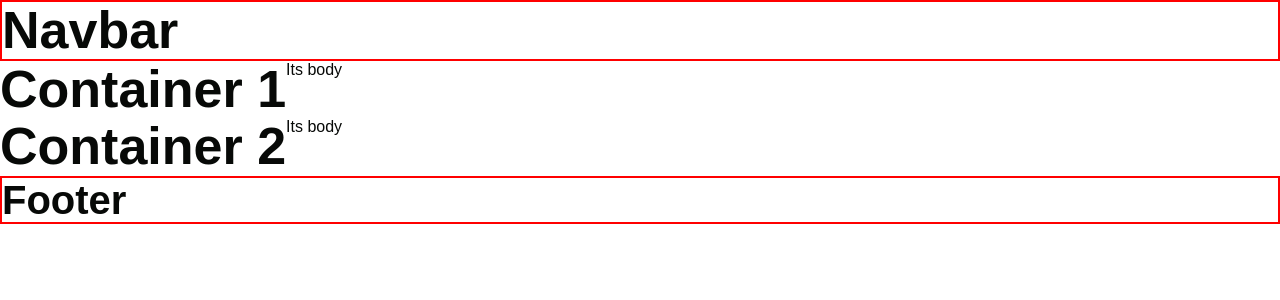
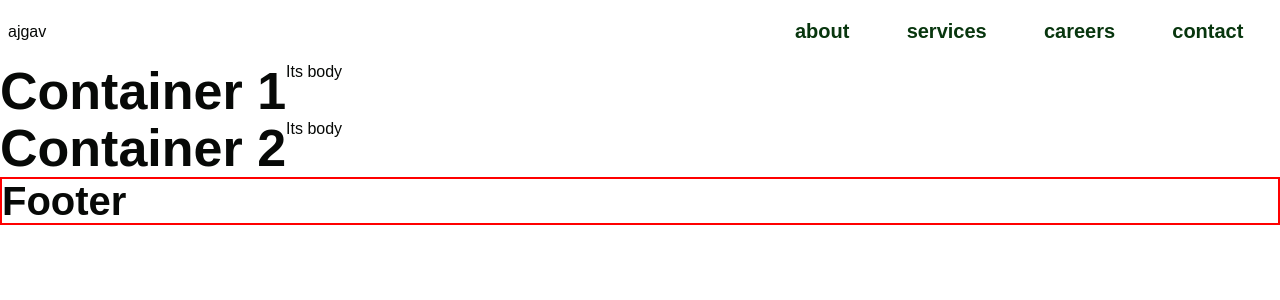
Before and after one commit to odus-ex/react-spa, a React app: page / in a window 1280 px wide. Shown: the top 300 px of the page. Built offline with nearby package versions, Linux system fonts and the light colour scheme.

Commit message:
Navbar first iteration

```diff
--- a/src/components/Navbar/index.js
+++ b/src/components/Navbar/index.js
@@ -1,12 +1,74 @@
-import React from "react";
+import React, { useState } from "react";
 import "./navbar.scss";
 
-const Navbar = () => {
+function Navbar() {
+  const [showDropdown, setShowDropDown] = useState(false);
+
+  const navbarItems = {
+    about: () => console.log("about"),
+    services: () => console.log("services"),
+    careers: () => console.log("careers"),
+    contact: () => console.log("contact"),
+  };
+
+  function handleBurgerClick() {
+    setShowDropDown((prevState) => !prevState);
+  }
+
+  function Hamburger() {
+    return (
+      <div className="navbar__burger" onClick={handleBurgerClick}>
+        <div></div>
+        <div></div>
+        <div></div>
+      </div>
+    );
+  }
+
+  function Dropdown() {
+    return (
+      <section
+        className={`navbar__dropdown ${
+          showDropdown ? "navbar__dropdown_show" : "navbar__dropdown_hide"
+        }`}
+      >
+        {Object.keys(navbarItems).map((navItems) => (
+          <div
+            key={navItems}
+            className="navbar__dropdown__options"
+            onClick={navbarItems[navItems]}
+          >
+            <h3>{navItems}</h3>
+          </div>
+        ))}
+      </section>
+    );
+  }
+
+  function NavigationItems() {
+    return (
+      <ul className="navbar__items">
+        {Object.keys(navbarItems).map((navItems) => (
+          <li
+            key={navItems}
+            className="navbar__dropdown__options"
+            onClick={navbarItems[navItems]}
+          >
+            <p>{navItems}</p>
+          </li>
+        ))}
+      </ul>
+    );
+  }
+
   return (
-    <nav className="nav_wrapper">
-      <h1>Navbar</h1>
+    <nav className="navbar">
+      <div>ajgav</div>
+      {Hamburger()}
+      {Dropdown()}
+      {NavigationItems()}
     </nav>
   );
-};
+}
 
 export default Navbar;
--- a/src/components/Navbar/navbar.scss
+++ b/src/components/Navbar/navbar.scss
@@ -1,3 +1,92 @@
-.nav_wrapper {
-  border: 2px solid red;
+@import "../../scss/breakpoints";
+@import "../../scss/colors";
+
+.navbar {
+  display: flex;
+  padding: 0.5em 0.5em;
+  background-color: transparent;
+  justify-content: space-between;
+  align-items: center;
+  position: relative;
+  // border: 2px solid yellow;
+
+  @include breakpoint(large) {
+    padding: 0.25em 0.5em;
+  }
 }
+
+.navbar__items {
+  display: none;
+  transition: width 0.5s ease-in-out;
+
+  & > li {
+    color: $theme_dark;
+    cursor: pointer;
+    transition: color 0.2s ease-in-out;
+    font-weight: 700;
+    font-size: 1.25em;
+  }
+
+  & > li:hover {
+    color: $theme_light;
+  }
+
+  @include breakpoint(medium) {
+    display: flex;
+    list-style: none;
+    justify-content: space-around;
+    width: 50%;
+  }
+
+  @include breakpoint(large) {
+    width: 40%;
+  }
+
+  @include breakpoint(xlarge) {
+    width: 30%;
+  }
+}
+
+.navbar__burger {
+  display: flex;
+  flex-direction: column;
+  cursor: pointer;
+
+  & > div {
+    width: 1.5em;
+    margin-bottom: 0.25em;
+    border: 2px solid $theme_dark;
+    border-radius: 20%;
+  }
+
+  @include breakpoint(medium) {
+    display: none;
+  }
+}
+
+.navbar__dropdown {
+  display: flex;
+  flex-direction: column;
+  justify-content: space-around;
+  align-items: center;
+  position: absolute;
+  top: 100%;
+  left: 0;
+  background-color: $theme_light;
+  width: 100%;
+  transition: height 0.3s ease-in-out;
+  overflow: hidden;
+
+  .navbar__dropdown__options {
+    padding: 1em;
+    color: $text_light;
+  }
+}
+
+.navbar__dropdown_show {
+  height: 15em;
+}
+
+.navbar__dropdown_hide {
+  height: 0;
+}
```
